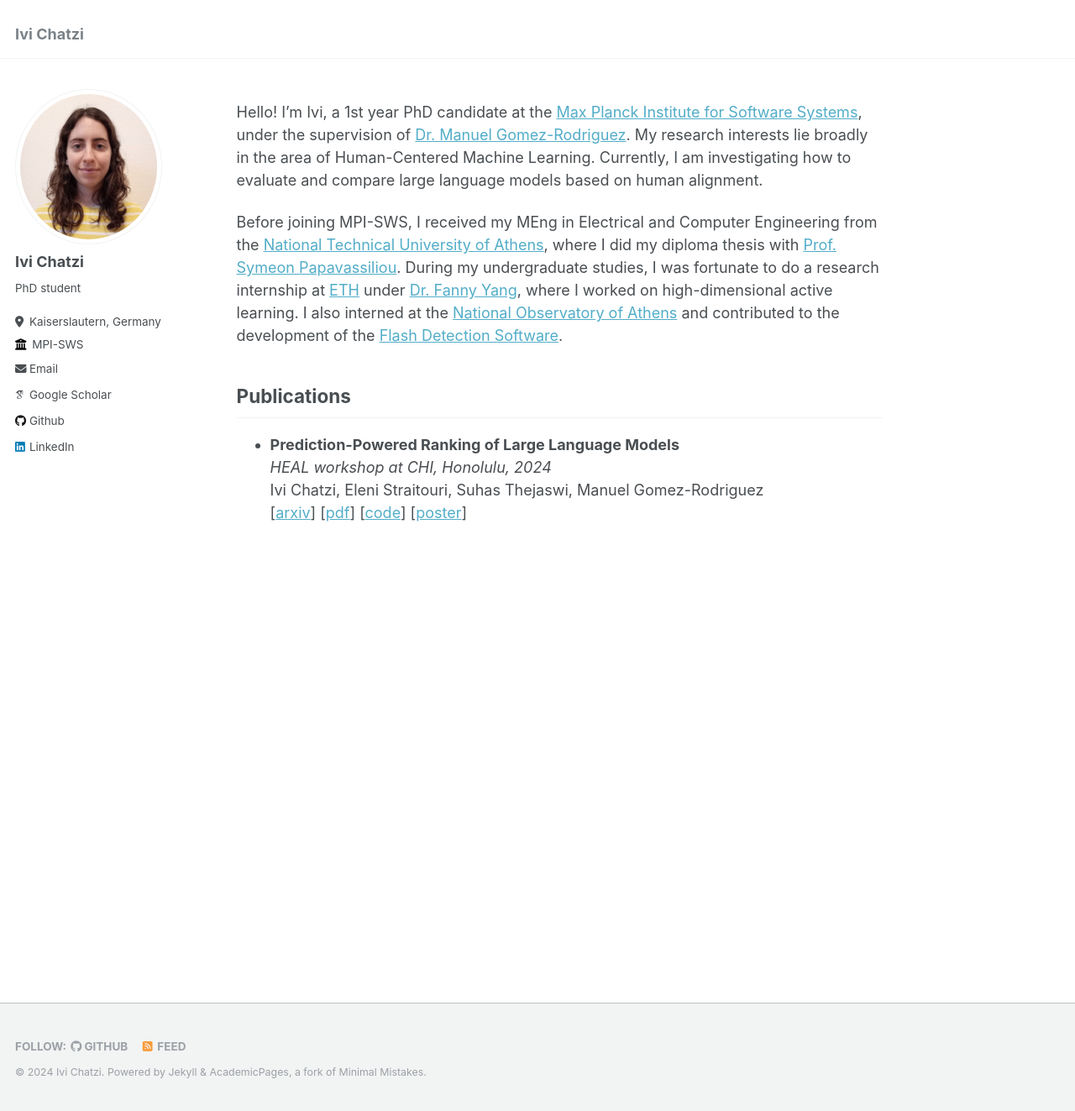
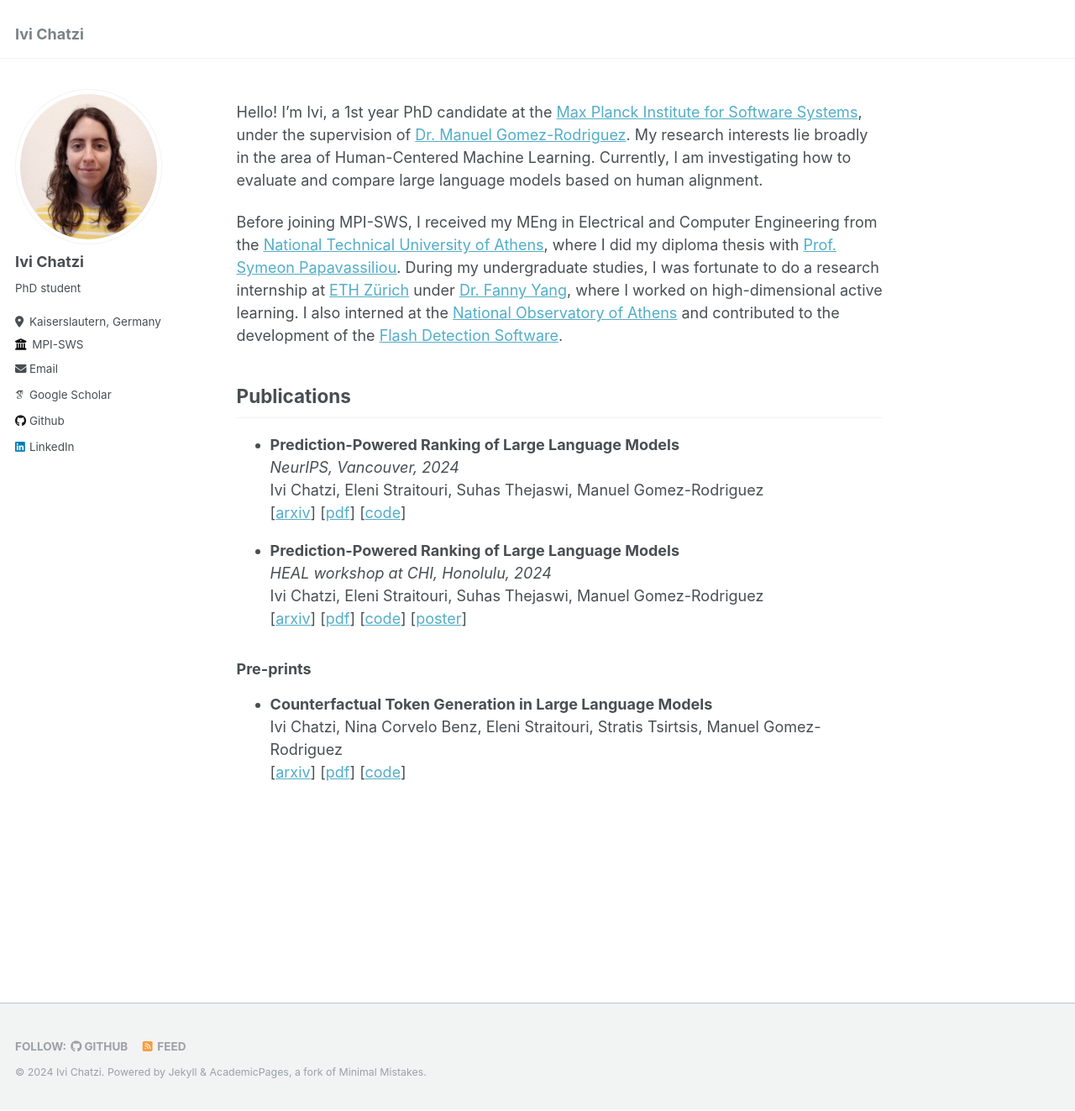
Before and after one commit to Qvapil/Qvapil.github.io, a Jekyll site: the page built from _pages/about.md, in a window 1280 px wide and 1323 px high. Shown: the whole window at 84% size. Built offline with Jekyll 4.4.1, drawn with Linux system fonts in a browser that asks for light colours; some web fonts are replaced.

Commit message:
update publications

```diff
--- a/_pages/about.md
+++ b/_pages/about.md
@@ -14,7 +14,7 @@ Currently, I am investigating how to evaluate and compare large language models
 
 Before joining MPI-SWS, I received my MEng in Electrical and Computer Engineering from the [National Technical University of Athens](https://www.ece.ntua.gr/en),
 where I did my diploma thesis with [Prof. Symeon Papavassiliou](https://www.ece.ntua.gr/en/staff/76).
-During my undergraduate studies, I was fortunate to do a research internship at [ETH](https://ethz.ch/en.html)
+During my undergraduate studies, I was fortunate to do a research internship at [ETH Zürich](https://ethz.ch/en.html)
 under [Dr. Fanny Yang](https://sml.inf.ethz.ch/group/fannyy/), where I worked on high-dimensional active learning.
 I also interned at the [National Observatory of Athens](https://www.noa.gr/en/)
 and contributed to the development of the [Flash Detection Software](https://kryoneri.astro.noa.gr/en/flash-detection-software/).
@@ -33,7 +33,22 @@ and contributed to the development of the [Flash Detection Software](https://kry
 
 ## Publications
 
+[//]: # (### Conferences)
+
+- **Prediction-Powered Ranking of Large Language Models** \
+_NeurIPS, Vancouver, 2024_ \
+Ivi Chatzi, Eleni Straitouri, Suhas Thejaswi, Manuel Gomez-Rodriguez \
+[[arxiv](https://arxiv.org/abs/2402.17826)] [[pdf](https://qvapil.github.io/files/2402.17826v2.pdf)] [[code](https://github.com/Networks-Learning/prediction-powered-ranking)]
+
+[//]: # (### Workshops)
+
 - **Prediction-Powered Ranking of Large Language Models** \
 _HEAL workshop at CHI, Honolulu, 2024_ \
 Ivi Chatzi, Eleni Straitouri, Suhas Thejaswi, Manuel Gomez-Rodriguez \
 [[arxiv](https://arxiv.org/abs/2402.17826)] [[pdf](https://qvapil.github.io/files/2402.17826v2.pdf)] [[code](https://github.com/Networks-Learning/prediction-powered-ranking)] [[poster](https://qvapil.github.io/files/poster_ppr.pdf)]
+
+### Pre-prints
+
+- **Counterfactual Token Generation in Large Language Models** \
+Ivi Chatzi, Nina Corvelo Benz, Eleni Straitouri, Stratis Tsirtsis, Manuel Gomez-Rodriguez \
+[[arxiv](https://arxiv.org/abs/2409.17027)] [[pdf](https://qvapil.github.io/files/2409.17027v1.pdf)] [[code](https://github.com/Networks-Learning/counterfactual-llms)]
```
Also changed, not shown: 7 other files.
